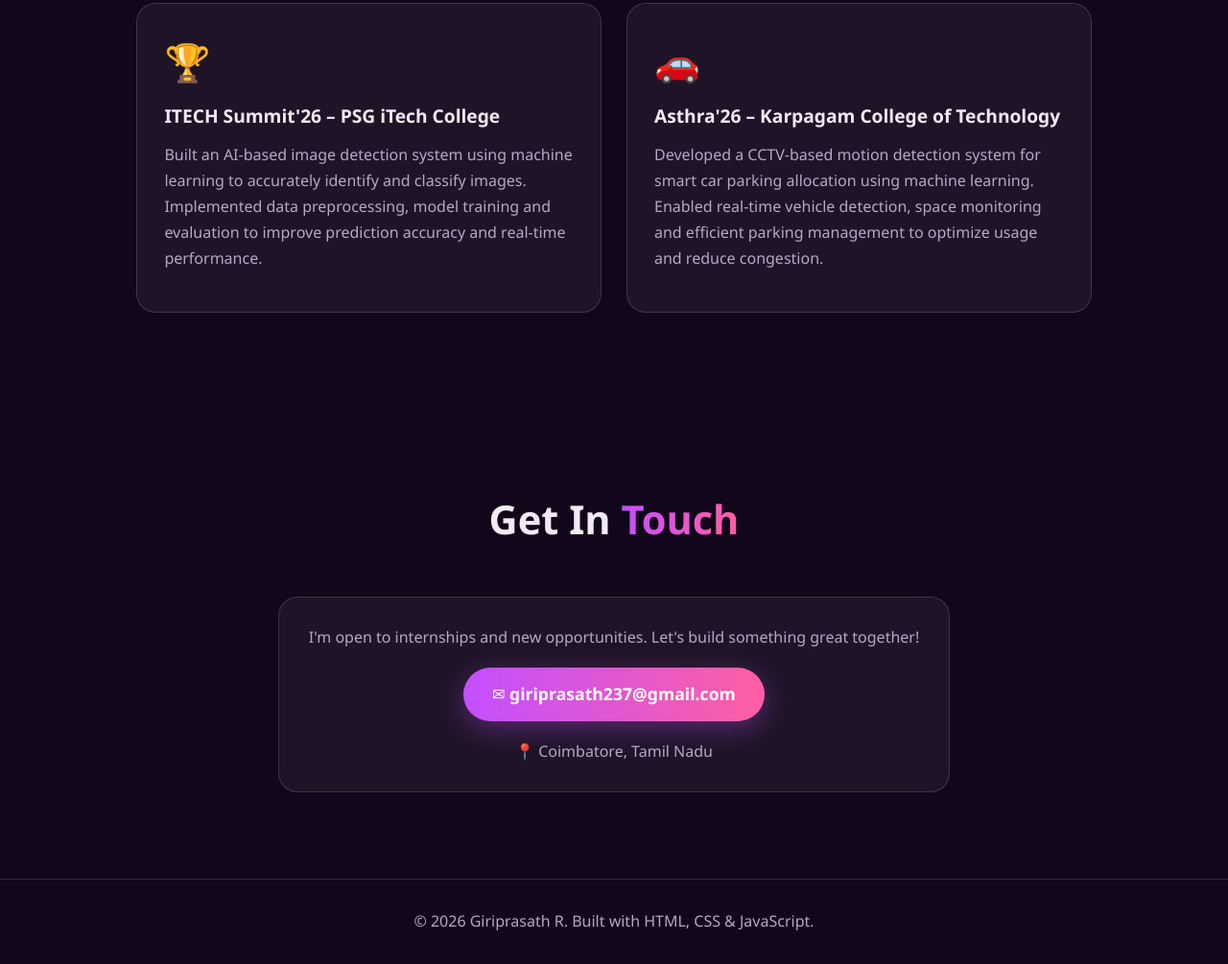
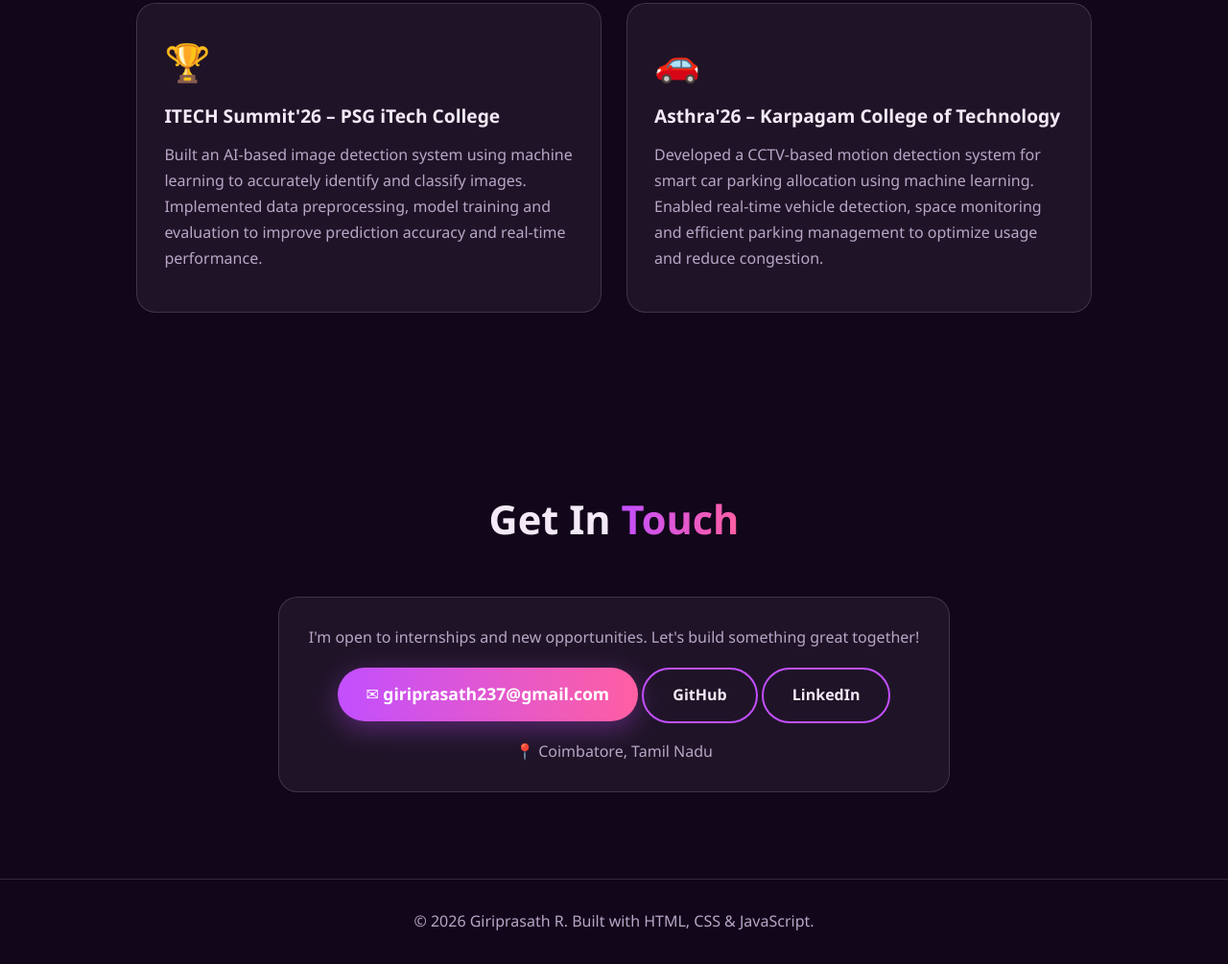
Before and after one commit to giriprasath9514/giriprasath-portfolio, a plain HTML site: page index.html in a window 1280 px wide. Shown: the part 3745-4750 px from the top of the page at 96% size. Drawn offline with Linux system fonts and the light colour scheme.

Commit message:
Update index.html

```diff
--- a/index.html
+++ b/index.html
@@ -167,6 +167,8 @@
     <div class="glass contact-card">
       <p>I'm open to internships and new opportunities. Let's build something great together!</p>
       <a class="btn primary big" href="mailto:giriprasath237@gmail.com">✉ giriprasath237@gmail.com</a>
+      <a class="btn ghost" href="https://github.com/giriprasath9514" target="_blank">GitHub</a>
+      <a class="btn ghost" href="https://linkedin.com/in/giriprasath-r--" target="_blank">LinkedIn</a>
       <p class="muted">📍 Coimbatore, Tamil Nadu</p>
     </div>
   </section>
```
